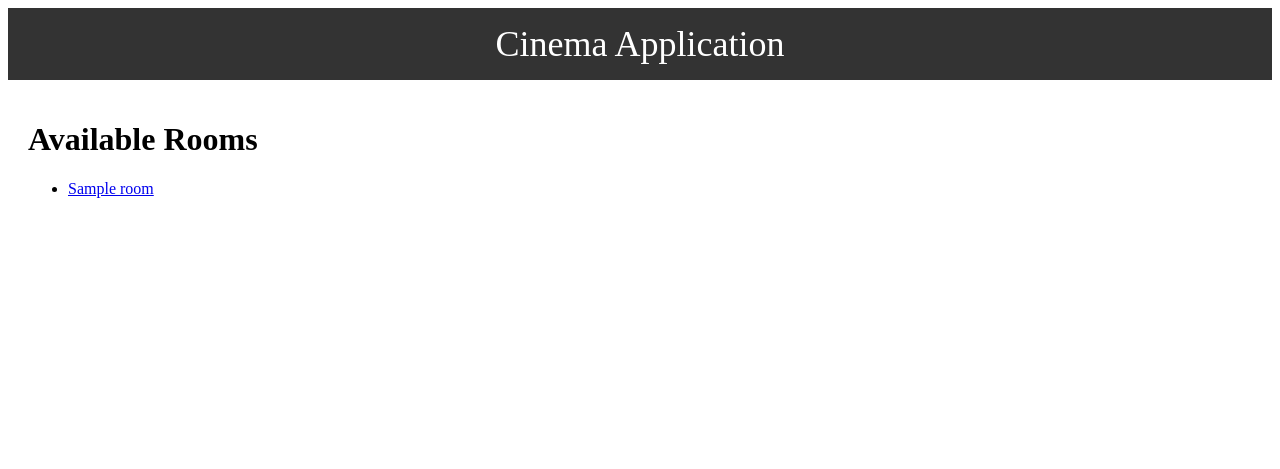
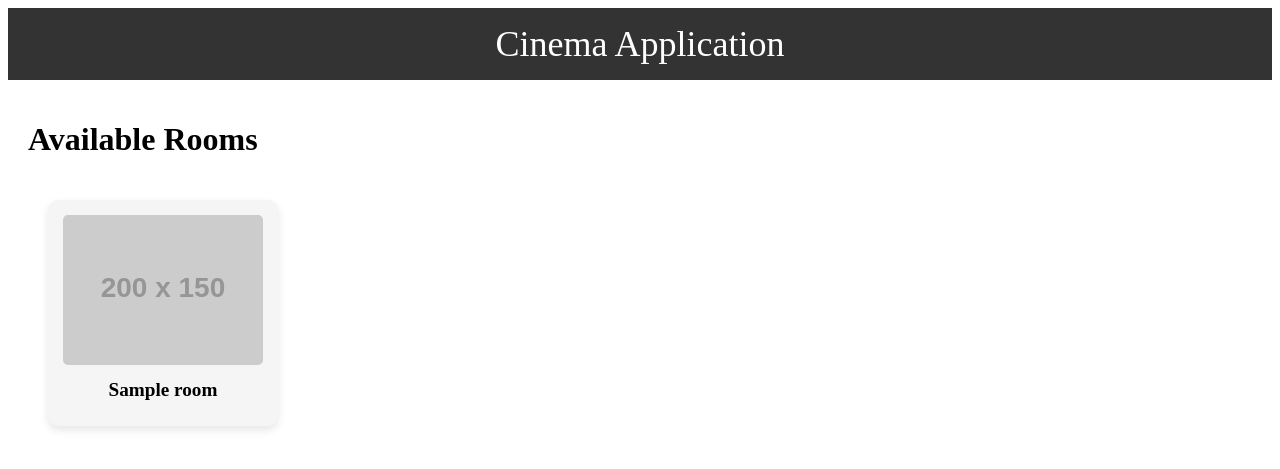
Before and after one commit to RabbiHasanR/movie_theater_ticket_booking_application, a Django app: page / in a window 1280 px wide. Shown: the top 469 px of the page. Run offline with Django 5.2, Linux system fonts and the light colour scheme; tables that the repository leaves empty hold one stand-in row (values such as "Sample post"); some libraries are stand-ins or nearby versions.

Commit message:
add style in index page for room card

```diff
--- /dev/null
+++ b/static/css/rooms.css
@@ -0,0 +1,51 @@
+/* Container to hold all room cards in a horizontal row */
+.room-list {
+    display: flex;
+    flex-direction: row;
+    flex-wrap: nowrap;  /* Ensure no wrapping to keep items in a single row */
+    gap: 20px;
+    overflow-x: auto;  /* Enable horizontal scrolling if content overflows */
+    padding: 20px;
+    white-space: nowrap;  /* Prevent line breaks */
+}
+
+/* Individual room card */
+.room-card {
+    width: 200px;
+    text-align: center;
+    background-color: #f5f5f5;
+    padding: 15px;
+    border-radius: 10px;
+    box-shadow: 0 4px 8px rgba(0, 0, 0, 0.1);
+    transition: transform 0.2s;
+    flex-shrink: 0;  /* Prevent cards from shrinking */
+}
+
+/* Hover effect to enlarge the card */
+.room-card:hover {
+    transform: scale(1.05);
+}
+
+/* Room image placeholder */
+.room-card img {
+    width: 100%;
+    height: 150px;
+    object-fit: cover;
+    border-radius: 5px;
+}
+
+/* Room title styling */
+.room-card h3 {
+    font-size: 1.2em;
+    margin: 10px 0;
+}
+
+/* Styling the clickable link */
+.room-card a {
+    text-decoration: none;
+    color: black;
+}
+
+.room-card a:hover {
+    text-decoration: underline;
+}
--- a/templates/index.html
+++ b/templates/index.html
@@ -1,16 +1,28 @@
 {% extends 'base.html' %}
+{% load static %} <!-- Load static files -->
 
 {% block title %}Cinema Application - Available Rooms{% endblock %}
 
+{% block extra_css %}
+    <link rel="stylesheet" href="{% static 'css/rooms.css' %}">
+{% endblock %}
+
 {% block content %}
     <h1>Available Rooms</h1>
-    <ul>
+
+    <div class="room-list">
         {% for room in rooms %}
-            <li>
-                <a href="{% url 'room_movies' room.id %}">{{ room.name }}</a>
-            </li>
+            <div class="room-card">
+                <a href="{% url 'room_movies' room.id %}">
+                    <!-- Placeholder image for the room -->
+                    <img src="https://via.placeholder.com/200x150.png?text=Room+{{ room.name }}" alt="{{ room.name }} image">
+
+                    <!-- Room title -->
+                    <h3>{{ room.name }}</h3>
+                </a>
+            </div>
         {% empty %}
-            <li>No rooms available</li>
+            <p>No rooms available</p>
         {% endfor %}
-    </ul>
+    </div>
 {% endblock %}
```
